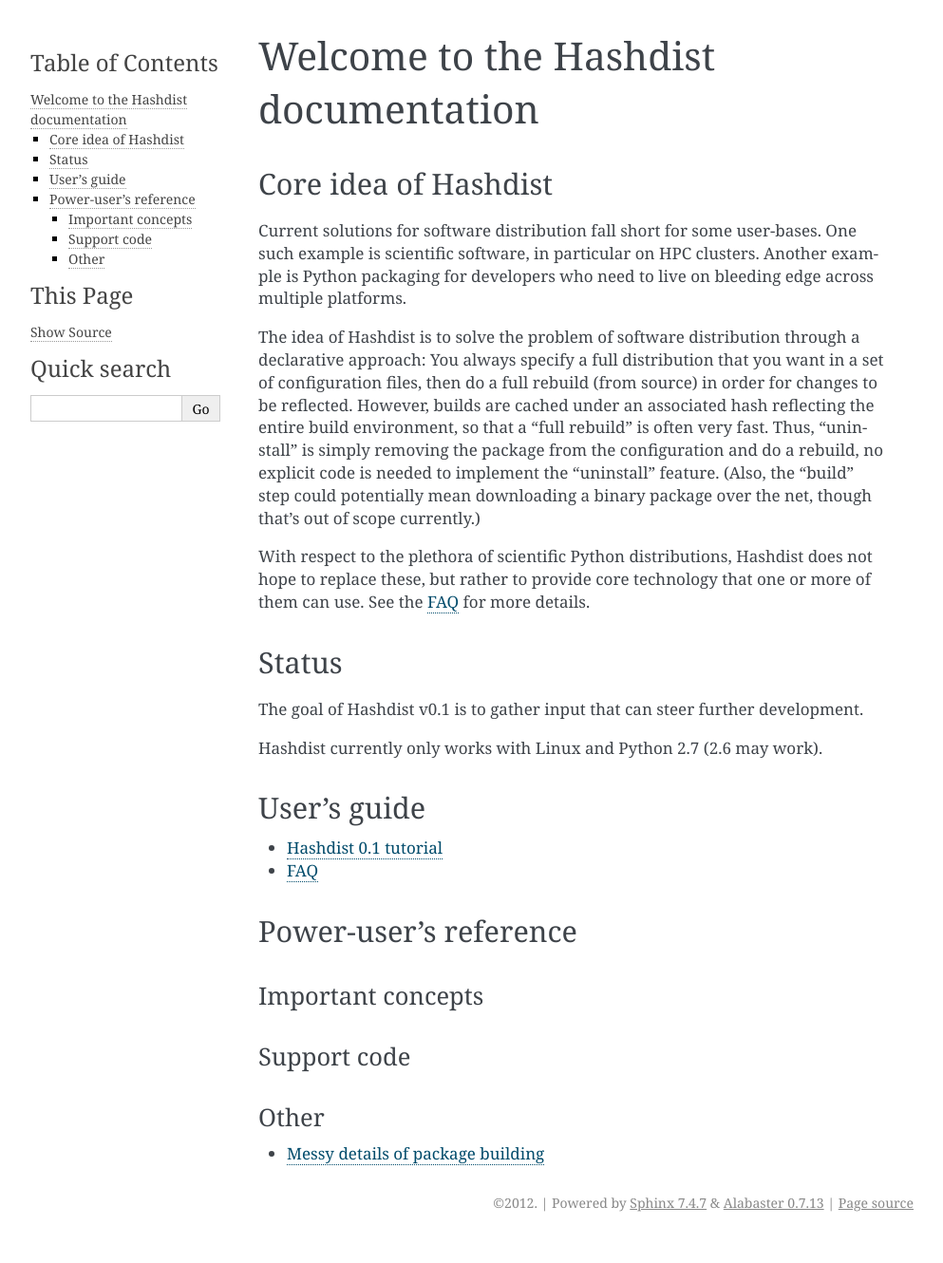
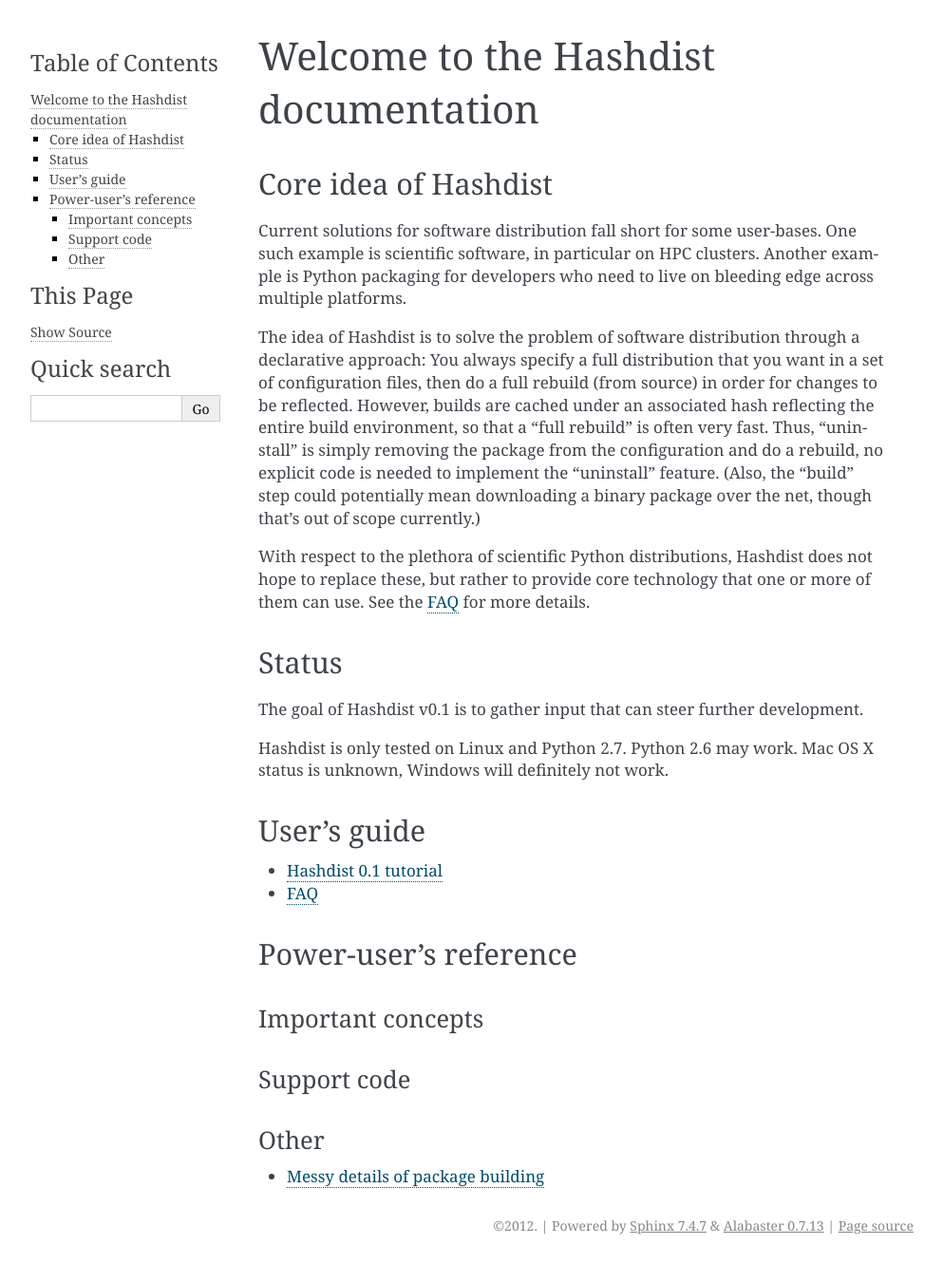
Before and after one commit to hashdist/hashdist, a Sphinx documentation site: the page built from doc/source/index.rst, in a window 1280 px wide. Shown: the whole page at 95% size, without its empty margins (148-1141 px from the left). Built offline with Sphinx 7.4.7, drawn with Linux system fonts in a browser that asks for light colours; before the commit the page ends 1306 px from its top, so only the background shows below that.

Commit message:
DOC more accurate system requirements

```diff
--- a/doc/source/index.rst
+++ b/doc/source/index.rst
@@ -32,7 +32,8 @@
 The goal of Hashdist v0.1 is to gather input that can steer further
 development.
 
-Hashdist currently only works with Linux and Python 2.7 (2.6 may work).
+Hashdist is only tested on Linux and Python 2.7. Python 2.6 may work.
+Mac OS X status is unknown, Windows will definitely not work.
 
 User's guide
 ------------
--- a/doc/source/tutorial.rst
+++ b/doc/source/tutorial.rst
@@ -8,7 +8,8 @@
 development. Please speak up on the mailing list:
 https://groups.google.com/forum/?fromgroups#!forum/hashdist
 
-Currently Hashdist only works on Linux.
+Hashdist is only tested on Linux and Python 2.7. Python 2.6 may work.
+Mac OS X status is unknown, Windows will definitely not work.
 
 
 .. contents::
```
Also changed, not shown: other parts of doc/source/tutorial.rst (+1 -1 lines).
